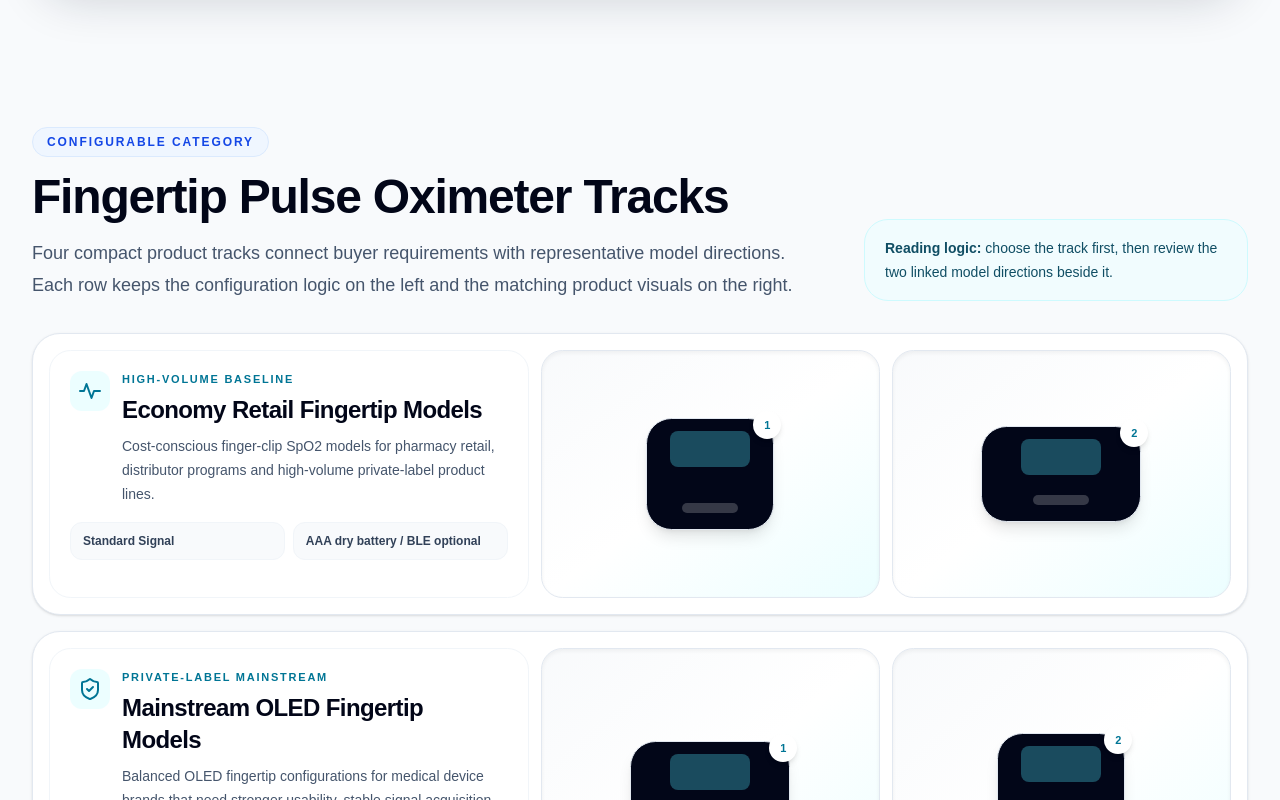
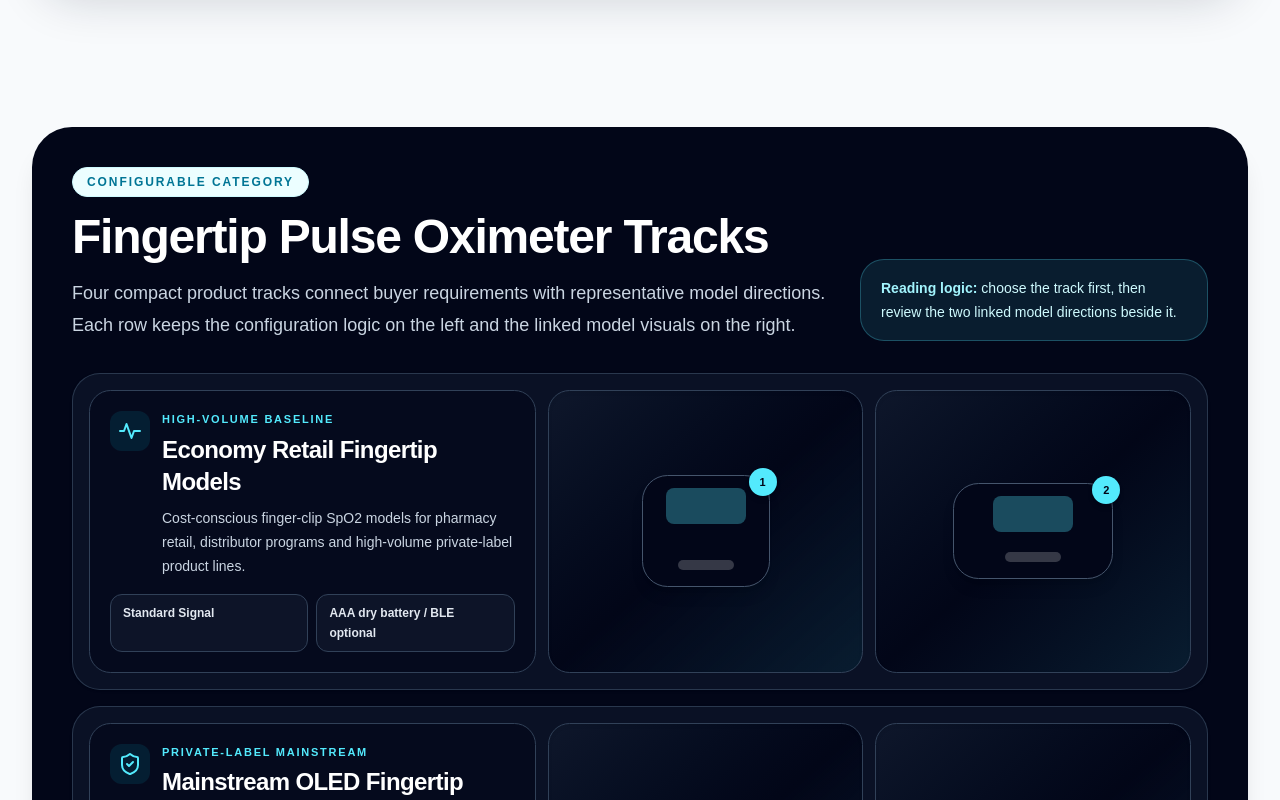
Before and after one commit to hnpsd0755-source/yimi-life-geo, a Next.js app: page /products/pulse-oximeter in a window 1280 px wide. Shown: the part 840-1640 px from the top of the page. Built offline with nearby package versions, Linux system fonts and the light colour scheme.

Commit message:
pulse-oximeter_page_v1_15_tracks_dark_handheld_template

```diff
--- a/app/products/pulse-oximeter/page.tsx
+++ b/app/products/pulse-oximeter/page.tsx
@@ -554,20 +554,21 @@ export default function PulseOximeterProductPage() {
         id="fingertip-section"
         className="mx-auto max-w-7xl scroll-mt-24 px-6 py-12 lg:px-8"
       >
+        <div className="overflow-hidden rounded-[2.5rem] bg-slate-950 p-6 shadow-xl md:p-8 lg:p-10">
           <div className="flex flex-col gap-5 lg:flex-row lg:items-end lg:justify-between">
             <div className="max-w-3xl">
-            <Badge>Configurable Category</Badge>
-            <h2 className="mt-4 text-3xl font-semibold tracking-tight text-slate-950 md:text-5xl">
+              <Badge tone="cyan">Configurable Category</Badge>
+              <h2 className="mt-4 text-3xl font-semibold tracking-tight text-white md:text-5xl">
                 Fingertip Pulse Oximeter Tracks
               </h2>
-            <p className="mt-4 text-base leading-8 text-slate-600 md:text-lg">
+              <p className="mt-4 text-base leading-8 text-slate-300 md:text-lg">
                 Four compact product tracks connect buyer requirements with representative
                 model directions. Each row keeps the configuration logic on the left and
-              the matching product visuals on the right.
+                the linked model visuals on the right.
               </p>
             </div>
-          <div className="rounded-3xl border border-cyan-100 bg-cyan-50/60 px-5 py-4 text-sm leading-6 text-cyan-900 lg:max-w-sm">
-            <span className="font-semibold">Reading logic:</span> choose the track first,
+            <div className="rounded-3xl border border-cyan-300/25 bg-cyan-300/10 px-5 py-4 text-sm leading-6 text-cyan-100 lg:max-w-sm">
+              <span className="font-semibold text-cyan-200">Reading logic:</span> choose the track first,
               then review the two linked model directions beside it.
             </div>
           </div>
@@ -578,21 +579,21 @@ export default function PulseOximeterProductPage() {
               return (
                 <article
                   key={track.title}
-                className="group grid gap-3 rounded-[1.75rem] border border-slate-200 bg-white p-3 shadow-sm transition duration-300 hover:border-cyan-300 hover:shadow-lg md:p-4 lg:grid-cols-[0.82fr_1.18fr] lg:items-stretch"
+                  className="group grid gap-3 rounded-[1.75rem] border border-slate-700/80 bg-slate-900/70 p-3 shadow-sm transition duration-300 hover:border-cyan-300 hover:bg-slate-900 hover:shadow-[0_0_0_1px_rgba(103,232,249,0.25),0_24px_55px_-35px_rgba(34,211,238,0.8)] md:p-4 lg:grid-cols-[0.82fr_1.18fr] lg:items-stretch"
                 >
-                <div className="rounded-[1.35rem] border border-slate-100 bg-white p-4 transition duration-300 group-hover:border-cyan-200 group-hover:bg-cyan-50/30 md:p-5">
+                  <div className="rounded-[1.35rem] border border-slate-700 bg-slate-950/60 p-4 transition duration-300 group-hover:border-cyan-300/80 group-hover:bg-cyan-950/35 md:p-5">
                     <div className="flex gap-3">
-                    <div className="flex h-10 w-10 flex-none items-center justify-center rounded-xl bg-cyan-50 text-cyan-700 transition duration-300 group-hover:bg-cyan-600 group-hover:text-white">
+                      <div className="flex h-10 w-10 flex-none items-center justify-center rounded-xl bg-cyan-400/10 text-cyan-300 transition duration-300 group-hover:bg-cyan-400 group-hover:text-slate-950">
                         <Icon />
                       </div>
                       <div className="min-w-0 flex-1">
-                      <p className="text-[11px] font-semibold uppercase tracking-[0.16em] text-cyan-700">
+                        <p className="text-[11px] font-semibold uppercase tracking-[0.16em] text-cyan-300">
                           {track.eyebrow}
                         </p>
-                      <h3 className="mt-1.5 text-xl font-semibold tracking-tight text-slate-950 md:text-2xl">
+                        <h3 className="mt-1.5 text-xl font-semibold tracking-tight text-white md:text-2xl">
                           {track.title}
                         </h3>
-                      <p className="mt-2 text-sm leading-6 text-slate-600">
+                        <p className="mt-2 text-sm leading-6 text-slate-300">
                           {track.description}
                         </p>
                       </div>
@@ -602,7 +603,7 @@ export default function PulseOximeterProductPage() {
                       {track.keyInfo.map((item) => (
                         <div
                           key={item}
-                        className="rounded-xl border border-slate-100 bg-slate-50 px-3 py-2 text-xs font-semibold leading-5 text-slate-700 transition duration-300 group-hover:border-cyan-100 group-hover:bg-white"
+                          className="rounded-xl border border-slate-700 bg-slate-900/80 px-3 py-2 text-xs font-semibold leading-5 text-slate-200 transition duration-300 group-hover:border-cyan-300/45 group-hover:bg-cyan-400/10 group-hover:text-cyan-50"
                         >
                           {item}
                         </div>
@@ -614,26 +615,26 @@ export default function PulseOximeterProductPage() {
                     {track.visuals.map((visual, index) => (
                       <div
                         key={visual.model}
-                      className="overflow-hidden rounded-[1.35rem] border border-slate-200 bg-gradient-to-br from-slate-50 via-white to-cyan-50 shadow-inner transition duration-300 group-hover:border-cyan-300 group-hover:from-cyan-50 group-hover:via-white group-hover:to-cyan-100 group-hover:shadow-md"
+                        className="overflow-hidden rounded-[1.35rem] border border-slate-700 bg-gradient-to-br from-slate-900 via-slate-950 to-cyan-950/35 shadow-inner transition duration-300 group-hover:border-cyan-300 group-hover:from-cyan-950/60 group-hover:via-slate-950 group-hover:to-cyan-900/45 group-hover:shadow-[0_0_0_1px_rgba(103,232,249,0.16),0_18px_40px_-28px_rgba(34,211,238,0.9)]"
                       >
                         <div className="flex h-36 items-center justify-center p-4 md:h-full md:min-h-[175px]">
                           <div
-                          className={`relative rounded-[1.6rem] border border-slate-200 bg-slate-950 shadow-lg transition duration-300 group-hover:-translate-y-1 group-hover:border-cyan-300 group-hover:shadow-cyan-200/60 ${
+                            className={`relative rounded-[1.6rem] border border-slate-600 bg-slate-950 shadow-lg transition duration-300 group-hover:-translate-y-1 group-hover:border-cyan-300 group-hover:shadow-cyan-300/50 ${
                               visual.shape === "wide" ? "h-24 w-40" : "h-28 w-32"
                             }`}
                           >
                             <div className="absolute left-1/2 top-3 h-9 w-20 -translate-x-1/2 rounded-lg bg-cyan-300/30" />
                             <div className="absolute bottom-4 left-1/2 h-2.5 w-14 -translate-x-1/2 rounded-full bg-white/20" />
-                          <div className="absolute -right-2 -top-2 flex h-7 w-7 items-center justify-center rounded-full bg-white text-[11px] font-semibold text-cyan-700 shadow-md">
+                            <div className="absolute -right-2 -top-2 flex h-7 w-7 items-center justify-center rounded-full bg-cyan-300 text-[11px] font-semibold text-slate-950 shadow-md">
                               {index + 1}
                             </div>
                           </div>
                         </div>
-                      <div className="border-t border-slate-100 bg-white/95 px-4 py-3">
-                        <h4 className="text-base font-semibold tracking-tight text-slate-950">
+                        <div className="border-t border-slate-700 bg-slate-950/80 px-4 py-3">
+                          <h4 className="text-base font-semibold tracking-tight text-white">
                             {visual.model}
                           </h4>
-                        <p className="mt-0.5 text-xs leading-5 text-slate-600">
+                          <p className="mt-0.5 text-xs leading-5 text-slate-300">
                             {visual.note}
                           </p>
                         </div>
@@ -643,6 +644,7 @@ export default function PulseOximeterProductPage() {
                 </article>
               );
             })}
+          </div>
         </div>
       </section>
 
@@ -727,111 +729,87 @@ export default function PulseOximeterProductPage() {
         id="handheld-section"
         className="mx-auto max-w-7xl scroll-mt-24 px-6 py-10 lg:px-8"
       >
-        <div className="overflow-hidden rounded-[2rem] border border-slate-200 bg-white p-5 shadow-sm md:p-6 lg:p-7">
-          <div className="grid gap-5 lg:grid-cols-[0.56fr_0.44fr] lg:items-stretch">
-            <div className="flex h-full flex-col justify-between rounded-[1.5rem] border border-emerald-100 bg-emerald-50/45 p-5 md:p-6">
-              <div>
+        <div className="flex flex-col gap-5 lg:flex-row lg:items-end lg:justify-between">
+          <div className="max-w-3xl">
             <Badge tone="emerald">Professional Product Line</Badge>
-                <h2 className="mt-3 text-2xl font-semibold tracking-tight text-slate-950 md:text-4xl">
+            <h2 className="mt-4 text-3xl font-semibold tracking-tight text-slate-950 md:text-5xl">
               Handheld Pulse Oximeter Models
             </h2>
-                <p className="mt-4 text-sm leading-7 text-slate-600 md:text-base">
-                  YH01 and YH02 belong to the same focused handheld SpO2 family.
-                  They are not a broad model pool; the main selection logic is
-                  configuration-based.
-                </p>
-              </div>
-
-              <div className="mt-5 grid gap-3">
-                {handheldModels.map((model) => (
-                  <div
-                    key={model.model}
-                    className="rounded-[1.25rem] border border-white bg-white/90 p-4 shadow-sm"
-                  >
-                    <div className="flex flex-wrap items-center justify-between gap-3">
-                      <div>
-                        <h3 className="text-xl font-semibold tracking-tight text-slate-950">
-                          {model.model}
-                        </h3>
-                        <p className="mt-1 text-sm font-semibold text-emerald-700">
-                          {model.role}
-                        </p>
-                      </div>
-                      <span className="rounded-full border border-emerald-100 bg-emerald-50 px-3 py-1 text-xs font-semibold text-emerald-700">
-                        Handheld SpO2
-                      </span>
-                    </div>
-
-                    <div className="mt-4 grid gap-2 text-sm leading-6 text-slate-700 sm:grid-cols-3">
-                      <p>
-                        <span className="font-semibold text-slate-950">Display:</span>{" "}
-                        {model.display}
-                      </p>
-                      <p>
-                        <span className="font-semibold text-slate-950">BLE:</span>{" "}
-                        {model.ble}
-                      </p>
-                      <p>
-                        <span className="font-semibold text-slate-950">Power:</span>{" "}
-                        {model.power}
+            <p className="mt-4 text-base leading-8 text-slate-600 md:text-lg">
+              YH01 and YH02 belong to one focused handheld SpO2 family. The selection
+              difference is mainly display, BLE and battery configuration.
             </p>
           </div>
         </div>
-                ))}
+
+        <article className="mt-8 grid gap-3 rounded-[1.75rem] border border-slate-200 bg-white p-3 shadow-sm transition duration-300 hover:border-emerald-300 hover:shadow-lg md:p-4 lg:grid-cols-[0.82fr_1.18fr] lg:items-stretch">
+          <div className="rounded-[1.35rem] border border-slate-100 bg-emerald-50/45 p-4 md:p-5">
+            <div className="flex gap-3">
+              <div className="flex h-10 w-10 flex-none items-center justify-center rounded-xl bg-emerald-100 text-emerald-700">
+                <PulseIcon />
               </div>
-
-              <div className="mt-5 rounded-[1.25rem] border border-emerald-100 bg-white/80 px-4 py-3 text-sm leading-6 text-slate-700">
-                <span className="font-semibold text-emerald-800">Selection logic:</span>{" "}
-                choose YH01 or YH02 by display, BLE and battery configuration
-                rather than by a large number of cosmetic variants.
+              <div className="min-w-0 flex-1">
+                <p className="text-[11px] font-semibold uppercase tracking-[0.16em] text-emerald-700">
+                  Handheld SpO2 family
+                </p>
+                <h3 className="mt-1.5 text-xl font-semibold tracking-tight text-slate-950 md:text-2xl">
+                  YH01 / YH02 Configuration Pair
+                </h3>
+                <p className="mt-2 text-sm leading-6 text-slate-600">
+                  A compact two-model handheld line for customers that need external-probe
+                  SpO2 form factors rather than a broad fingertip product pool.
+                </p>
               </div>
             </div>
 
-            <div className="flex h-full flex-col rounded-[1.5rem] border border-slate-200 bg-gradient-to-br from-slate-100 via-white to-emerald-50 p-5">
-              <div className="flex items-start justify-between gap-4">
-                <div>
-                  <p className="text-xs font-semibold uppercase tracking-[0.18em] text-emerald-700">
-                    Model visuals
-                  </p>
-                  <h3 className="mt-2 text-xl font-semibold tracking-tight text-slate-950">
-                    YH01 + YH02
-                  </h3>
+            <div className="mt-4 grid gap-2 sm:grid-cols-2">
+              {[
+                "Display: standard or larger UI",
+                "Power: dry battery or lithium configuration",
+                "BLE: optional by project",
+                "Probe-based handheld form factor",
+              ].map((item) => (
+                <div
+                  key={item}
+                  className="rounded-xl border border-emerald-100 bg-white px-3 py-2 text-xs font-semibold leading-5 text-slate-700"
+                >
+                  {item}
                 </div>
-                <span className="rounded-full bg-white px-3 py-1 text-xs font-semibold text-slate-600 shadow-sm">
-                  2 models
-                </span>
+              ))}
+            </div>
           </div>
 
-              <div className="mt-5 grid flex-1 gap-3 sm:grid-cols-2 lg:grid-cols-1 xl:grid-cols-2">
+          <div className="grid gap-3 sm:grid-cols-2">
             {handheldModels.map((model, index) => (
               <div
                 key={model.model}
-                    className="flex min-h-[220px] flex-col justify-between rounded-[1.35rem] border border-white/80 bg-white/80 p-4 shadow-inner"
+                className="overflow-hidden rounded-[1.35rem] border border-slate-200 bg-gradient-to-br from-slate-50 via-white to-emerald-50 shadow-inner transition duration-300 hover:border-emerald-300 hover:shadow-md"
               >
-                    <div className="mx-auto flex h-32 w-full max-w-[180px] items-center justify-center rounded-[1.25rem] border border-slate-200 bg-slate-950 p-4 text-white shadow-lg">
-                      <div className="w-full">
-                        <div className="mb-3 h-14 rounded-xl bg-emerald-300/20" />
-                        <p className="text-[10px] uppercase tracking-[0.18em] text-emerald-300">
-                          {model.model}
-                        </p>
-                        <p className="mt-1 text-lg font-semibold">98% / 72</p>
+                <div className="flex h-36 items-center justify-center p-4 md:h-full md:min-h-[175px]">
+                  <div
+                    className={`relative rounded-[1.6rem] border border-slate-200 bg-slate-950 shadow-lg transition duration-300 hover:-translate-y-1 hover:border-emerald-300 hover:shadow-emerald-200/60 ${
+                      index === 0 ? "h-28 w-32" : "h-24 w-40"
+                    }`}
+                  >
+                    <div className="absolute left-1/2 top-3 h-9 w-20 -translate-x-1/2 rounded-lg bg-emerald-300/25" />
+                    <div className="absolute bottom-4 left-1/2 h-2.5 w-14 -translate-x-1/2 rounded-full bg-white/20" />
+                    <div className="absolute -right-2 -top-2 flex h-7 w-7 items-center justify-center rounded-full bg-white text-[11px] font-semibold text-emerald-700 shadow-md">
+                      H{index + 1}
                     </div>
                   </div>
-
-                    <div className="mt-4 text-center">
-                      <p className="text-sm font-semibold text-slate-950">
+                </div>
+                <div className="border-t border-slate-100 bg-white/95 px-4 py-3">
+                  <h4 className="text-base font-semibold tracking-tight text-slate-950">
                     {model.model}
-                      </p>
-                      <p className="mt-1 text-xs leading-5 text-slate-500">
+                  </h4>
+                  <p className="mt-0.5 text-xs leading-5 text-slate-600">
                     Display / BLE / battery configuration option
                   </p>
                 </div>
               </div>
             ))}
           </div>
-            </div>
-          </div>
-        </div>
+        </article>
       </section>
 
       {/* Technical snapshot */}
```
Lines whose indentation alone changed are shown as unchanged.
